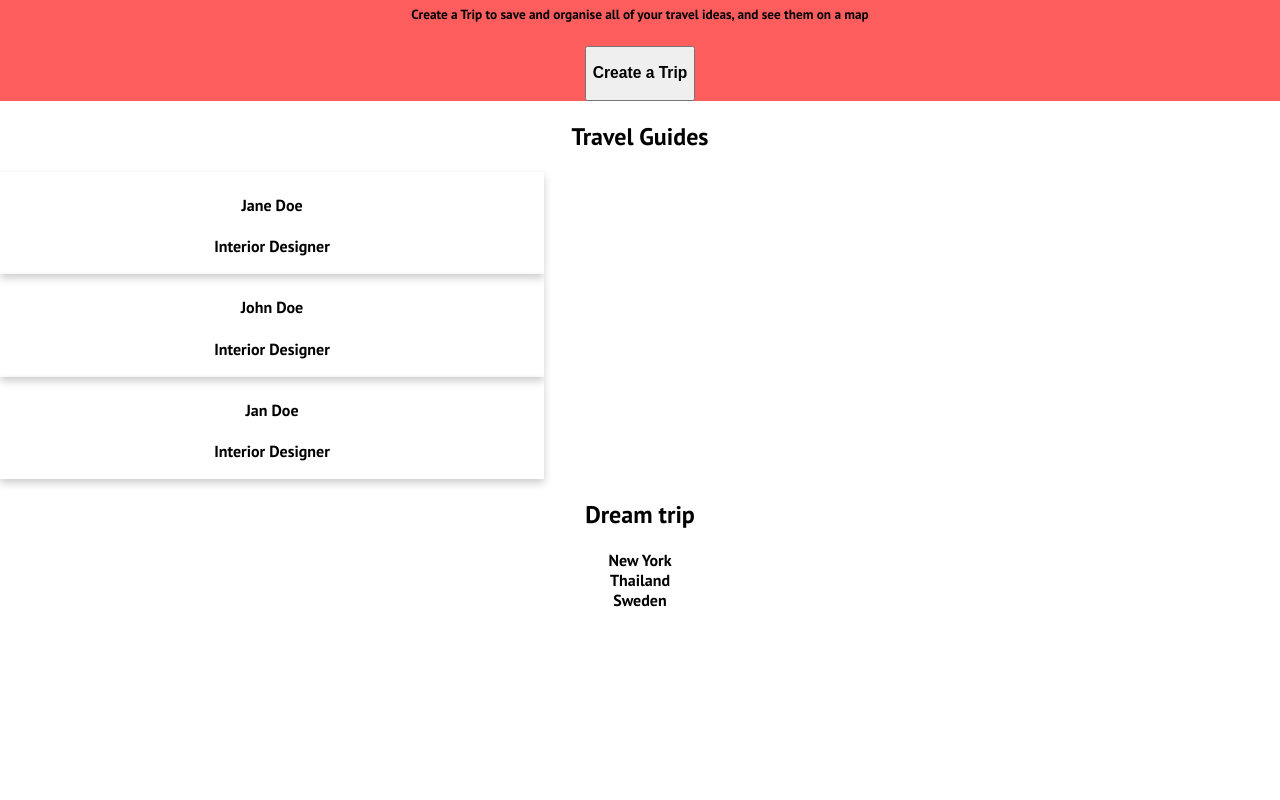
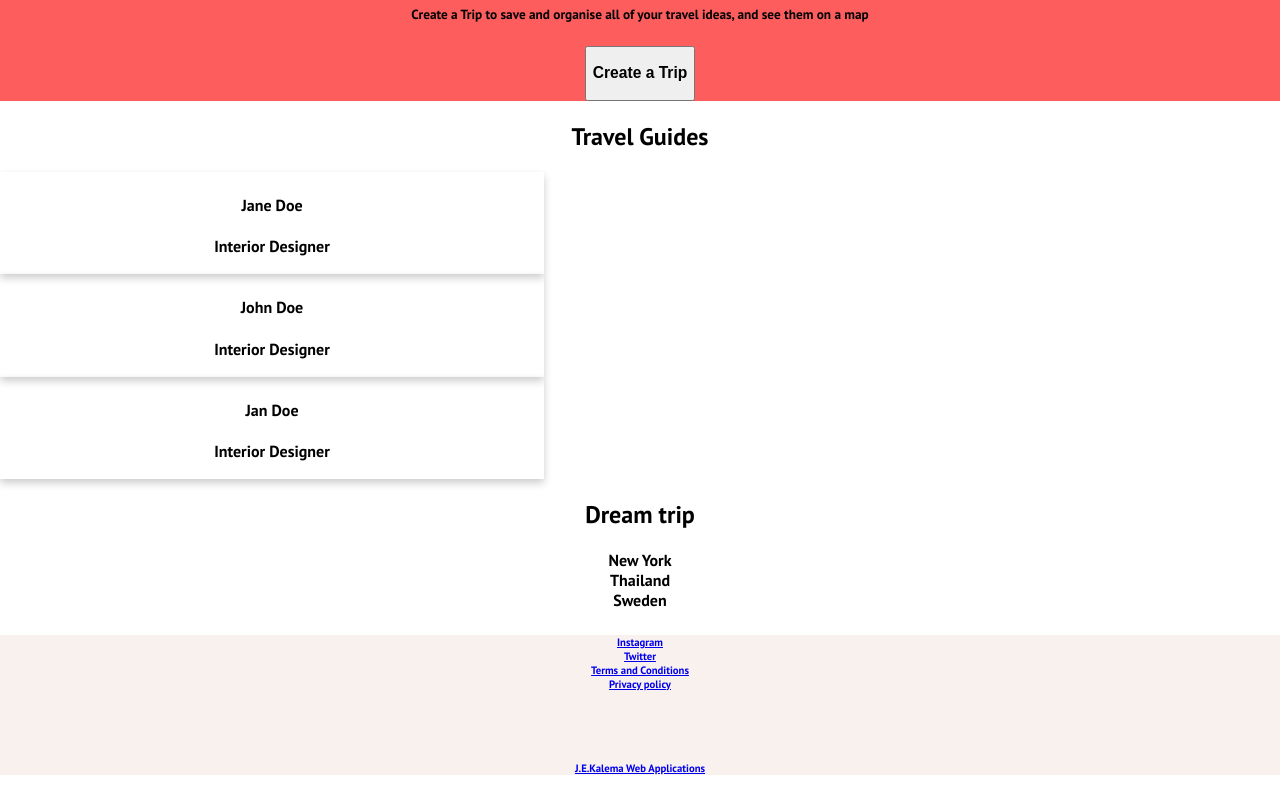
Before and after one commit to jokale/travel-app, a React (Create React App) app: page / in a window 1280 px wide. Shown: the part 757-1557 px from the top of the page. Before the commit the page ends 1367 px from the top, so only its background shows below. Built offline with nearby package versions, Linux system fonts and the light colour scheme.

Commit message:
add footer

```diff
--- /dev/null
+++ b/src/Components/Footer.js
@@ -0,0 +1,30 @@
+import React from 'react';
+
+
+
+
+class Footer extends React.Component {
+    render(){
+
+        return(
+            <div id='footer'>
+                {/* <h6>26 abc lane <br></br> london <br></br> Sw13 5dx <br></br>+44 020 1234 5678</h6> */}
+
+               <h6> <a href="https://www.instagram.com/"  target="_blank" rel="noopener noreferrer">Instagram</a><br></br>
+                <a href=" https://twitter.com/"  target="_blank " rel="noopener noreferrer" >Twitter</a><br></br>
+                <a href="https://www.termsfeed.com/blog/sample-terms-and-conditions-template/"  target="_blank" rel="noopener noreferrer">Terms and Conditions </a><br></br>
+                <a href="https://www.termsfeed.com/blog/sample-privacy-policy-template/"  target="_blank" rel="noopener noreferrer">Privacy policy </a></h6>
+
+                <br></br>
+                <h6><a href="https://joannathedeveloper.netlify.app/" target="_blank" rel="noopener noreferrer">J.E.Kalema Web Applications</a> </h6>
+
+
+
+
+            </div>
+        )
+    }
+
+}
+
+export default Footer
--- a/src/Components/Home.js
+++ b/src/Components/Home.js
@@ -1,5 +1,6 @@
 import React from 'react'
 import Flight from './Flight'
+import Footer from './Footer'
 import Hotel from './Hotel'
 import Rental from './Rental'
 import Restaurant from './Restaurant'
@@ -66,7 +67,7 @@ class Home extends React.Component{
                      <div>Sweden</div>
 
                 </div>
-
+                <Footer/>
             </div>
         )
     }
--- a/src/index.css
+++ b/src/index.css
@@ -60,3 +60,7 @@ div#container{
   flex-wrap: nowrap;
 
 }
+
+div#footer{
+  background-color: #F9F1ED;
+}
```
